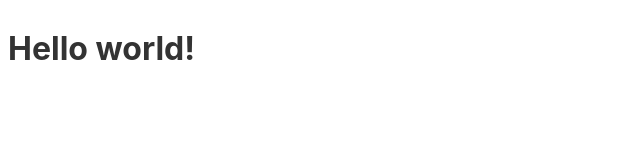
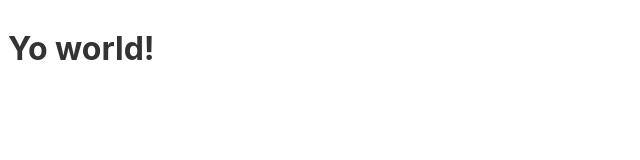
Before and after one commit to ElienDiaz/my_website, a Svelte app: page / in a window 1280 px wide. Shown: the top 160 px of the page, without its empty margins (0-640 px from the left). Built offline with nearby package versions, Linux system fonts and the light colour scheme.

Commit message:
First smol change

```diff
--- a/src/App.svelte
+++ b/src/App.svelte
@@ -2,4 +2,4 @@
 	let name = 'world';
 </script>
 
-<h1>Hello {name}!</h1>
+<h1>Yo {name}!</h1>
```
